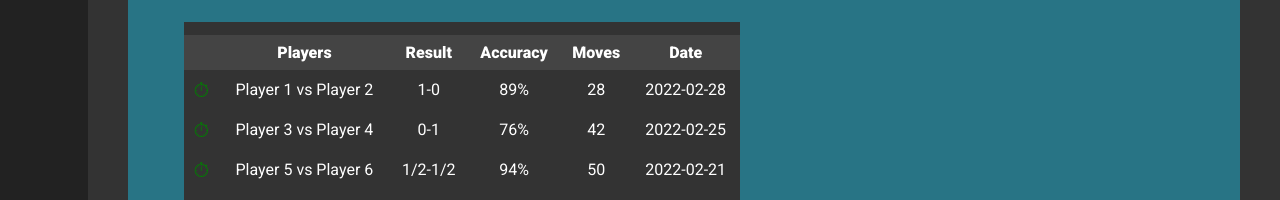
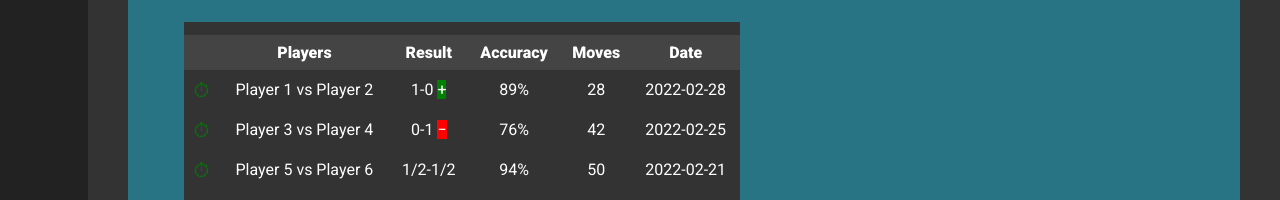
Before and after one commit to raquentin/mfchess, a React (Create React App) app: page /profile in a window 1280 px wide. Shown: the part 306-506 px from the top of the page. Built offline with nearby package versions, Linux system fonts and the light colour scheme; no server answers.

Commit message:
Added green square and red square based on whether the user won or loss

```diff
--- a/src/components/pages/profile/ProfileView.tsx
+++ b/src/components/pages/profile/ProfileView.tsx
@@ -199,7 +199,8 @@ const GameLogTable = () => {
       result: "1-0",
       accuracy: "89%",
       moves: "28",
-      date: "2022-02-28"
+      date: "2022-02-28",
+      winner: 1
     },
     {
       id: 2,
@@ -207,7 +208,8 @@ const GameLogTable = () => {
       result: "0-1",
       accuracy: "76%",
       moves: "42",
-      date: "2022-02-25"
+      date: "2022-02-25",
+      winner: 2
     },
     {
       id: 3,
@@ -215,9 +217,18 @@ const GameLogTable = () => {
       result: "1/2-1/2",
       accuracy: "94%",
       moves: "50",
-      date: "2022-02-21"
+      date: "2022-02-21",
+      winner: 0
     }
   ];
+
+  const getResultSquare = (winner: any) => {
+    if (winner === 1) {
+      return <span style={{backgroundColor: "green"}}>&#x2B;</span>;
+    } else if (winner === 2) {
+      return <span style={{backgroundColor: "red"}}>&#x2212;</span>;
+    }
+  };
 
   return (
     <table>
@@ -236,7 +247,10 @@ const GameLogTable = () => {
           <tr key={item.id}>
             <td><span className="clock">&#x23F1;</span></td>
             <td>{item.players}</td>
-            <td>{item.result}</td>
+            <td>
+              {item.result}{" "}
+              {getResultSquare(item.winner)}
+            </td>
             <td>{item.accuracy}</td>
             <td>{item.moves}</td>
             <td>{item.date}</td>
```
